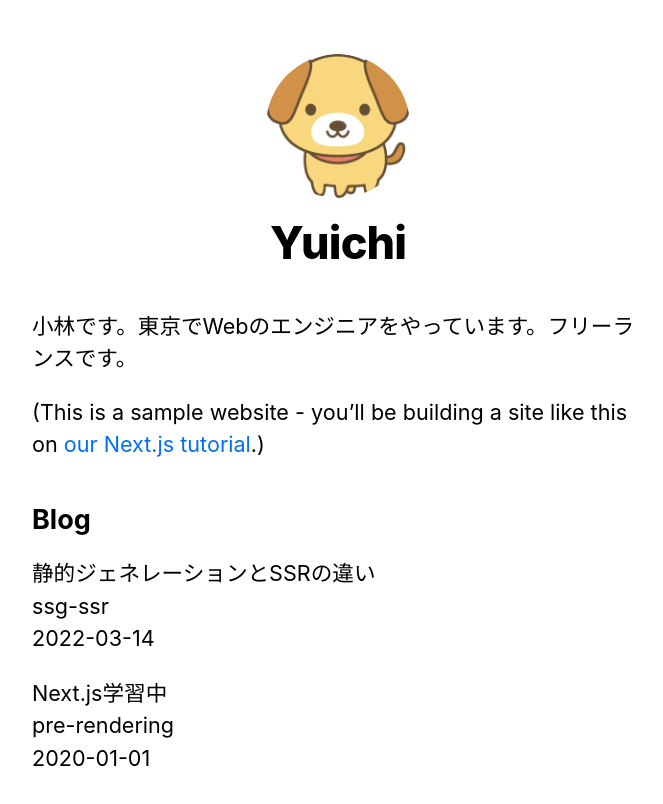
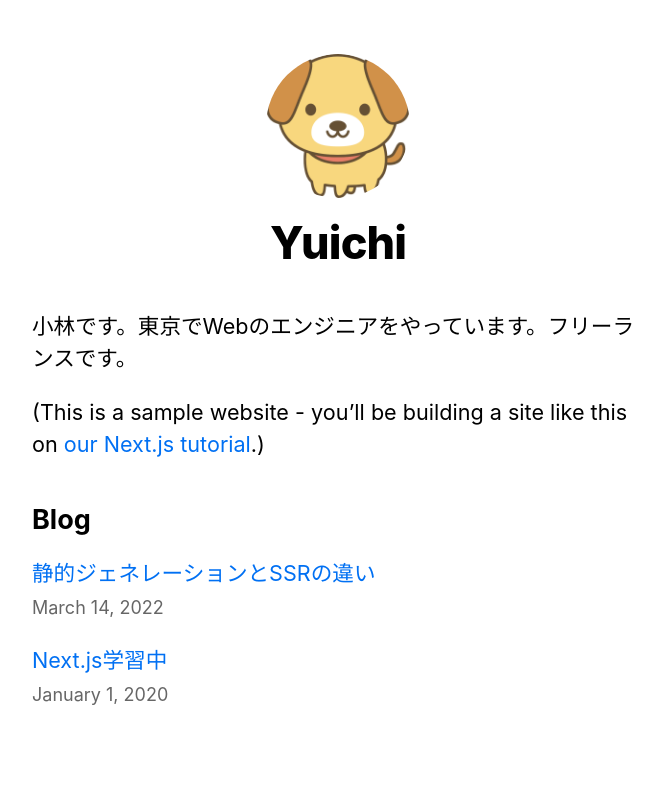
Before and after one commit to yutech941/nextjs-blog, a Next.js app: page / in a window 1280 px wide. Shown: the top 804 px of the page, without its empty margins (302-965 px from the left). Built offline with nearby package versions, Linux system fonts and the light colour scheme.

Commit message:
マークダウンをレンダリングした。

```diff
--- /dev/null
+++ b/components/date.js
@@ -0,0 +1,6 @@
+import { parseISO, format } from 'date-fns'
+
+export default function Date({ dateString }) {
+  const date = parseISO(dateString)
+  return <time dateTime={dateString}>{format(date, 'LLLL d, yyyy')}</time>
+}
--- a/package.json
+++ b/package.json
@@ -6,9 +6,12 @@
     "start": "next start"
   },
   "dependencies": {
+    "date-fns": "^2.28.0",
     "gray-matter": "^4.0.3",
     "next": "latest",
     "react": "17.0.2",
-    "react-dom": "17.0.2"
+    "react-dom": "17.0.2",
+    "remark": "^14.0.2",
+    "remark-html": "^15.0.1"
   }
 }
--- a/pages/index.js
+++ b/pages/index.js
@@ -1,4 +1,6 @@
 import Head from 'next/head'
+import Link from 'next/link'
+import Date from '../components/date'
 import Layout, { siteTitle } from '../components/layout'
 import utilStyles from '../styles/utils.module.css'
 import { getSortedPostsData } from '../lib/posts'
@@ -29,13 +31,15 @@
         <h2 className={utilStyles.headingLg}>Blog</h2>
         <ul className={utilStyles.list}>
           {allPostsData.map(({ id, date, title }) => (
-            <li className={utilStyles.listItem} key={id}>
-              {title}
-              <br />
-              {id}
-              <br />
-              {date}
-            </li>
+          <li className={utilStyles.listItem} key={id}>
+            <Link href="/posts/${id}" as={`/posts/${id}`}>
+              <a>{title}</a>
+            </Link>
+            <br />
+            <small className={utilStyles.lightText}>
+              <Date dateString={date} />
+            </small>
+          </li>
           ))}
         </ul>
       </section>
```
Also changed, not shown: pages/posts/[id].js (+14 -6 lines), 1 other file (tests, documents, lock files or other folders).
